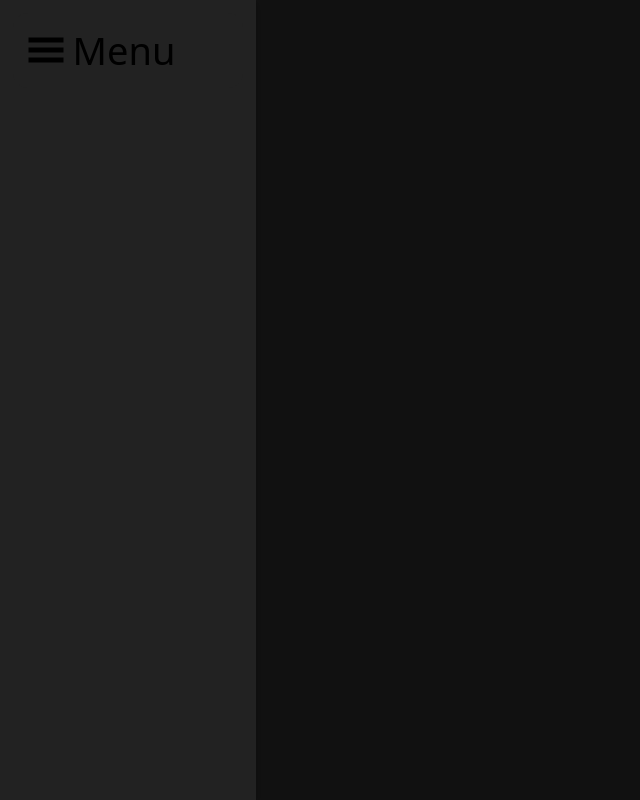
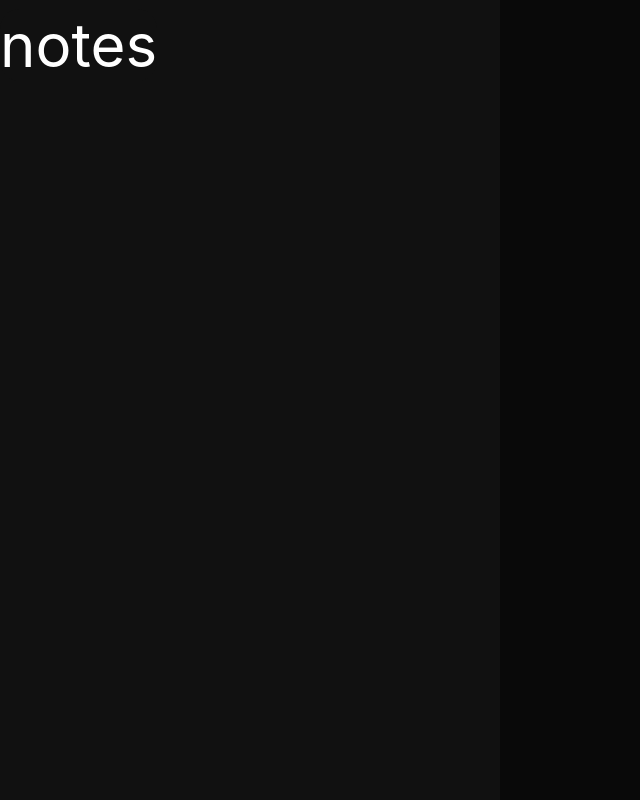
Before and after one commit to Hamzaoui-Louai/mern-to-do-app, a React (Vite) app in the folder front end/to-do-app/: page / in a window 1280 px wide. Both pictures are taken after a click on the element 15 px from the left and 400 px from the top of the page. Shown: the whole page, without its empty margins (0-640 px from the left). Built offline with nearby package versions, Linux system fonts and the light colour scheme.

Commit message:
sidebar almost ready

```diff
--- a/front end/to-do-app/src/components/SideBar.jsx
+++ b/front end/to-do-app/src/components/SideBar.jsx
@@ -1,44 +1,32 @@
 import { useState } from "react";
-import { MdOutlineArrowLeft } from "react-icons/md";
-import { GiHamburgerMenu } from "react-icons/gi";
+import { NavLink } from "react-router";
+
+const SideBarLink = ({link,title}) => {
+    return (
+        <>
+            <NavLink className={({isActive})=>`w-[90%] h-[80px] mx-auto rounded-[20px] text-white text-[60px] ${isActive ? "bg-[#090909]" : "bg-[#111111]"}`} to={link}>
+                {title}
+            </NavLink>
+        </>
+    )
+}
 
 const SideBar = () => {
     const [menuExtended,setMenuExtended] = useState(false);
+    const navLinksList = [{link : "/notes", title : "notes"}]
 
     return(
-        <div className={`h-screen transition-[width] relative duration-500 ${menuExtended ? 'w-[20%]' : 'w-0'}`}>
-            <div className="absolute right-0 w-full h-full bg-[#222222] z-3 flex flex-col">
-            {
-                menuExtended ? (
-                <div
-                onClick={
-                    () => {
-                        setMenuExtended(!menuExtended);
-                    }
-                }
-                className="h-[75px] w-[90%] m-[5%] group rounded-[15px] bg-[#222222] hover:bg-[#111111] transition-colors duration-200 flex flex-row gap-[7px] p-[5%] items-center cursor-pointer">
-                    <GiHamburgerMenu size={40} className="transition-all duration-200 text-black group-hover:text-white"/>
-                    <h1 className="text-[38px] transition-all duration-200 text-black group-hover:text-white">
-                        Menu
-                    </h1>
-                </div>)
-                :
-            null
-            }
+        <div onMouseLeave={()=>{if(menuExtended){setMenuExtended(false)}}} onClick={()=>{if(!menuExtended){setMenuExtended(true)}}} className={`${menuExtended ? "w-[550px]":"w-[50px]"} h-screen transition-[width] duration-500 flex flex-row`}>
+            <div className="grow bg-[#111111]">
+                {navLinksList.map((item, index)=>{return(
+                    <div className={`${menuExtended ? "" : "hidden"}`}>
+                        <SideBarLink key={index} link={item.link} title={item.title}/>
+                    </div>
+                )})}
             </div>
-
-            <div class="flex flex-col justify-center relative group h-full shadow-md transition-all duration-300">
-                    <div
-                    onClick={
-                        () => {
-                            setMenuExtended(!menuExtended);
-                        }
-                    }
-                    className="w-[30px] h-[50px] rounded-r-[15px] bg-[#222222] cursor-pointer relative">
-                        <MdOutlineArrowLeft className="absolute left-[-12px] top-[0px] size-[50px] z-2"/>
-                    </div>
-                    <div class="pointer-events-none absolute inset-y-0 -right-12 w-[50px] opacity-0 group-hover:opacity-100 transition-opacity duration-300 bg-gradient-to-r from-[#222222] to-transparent"></div>
-                </div>
+            <div className="w-[50px] h-full group">
+                <div className={`bg-gradient-to-r from-[#111111] to-[#090909] w-0 h-full ${menuExtended ? "" : "group-hover:w-[50px] cursor-pointer"} transition-[width] duration-300`}></div>
+            </div>
         </div>
     )
 }
--- a/front end/to-do-app/src/index.css
+++ b/front end/to-do-app/src/index.css
@@ -1,5 +1,6 @@
 @import "tailwindcss";
 
 :root{
-    background-color: #111111;
+    background-color: #090909;
+    font-family: 'inter';
 }
```
